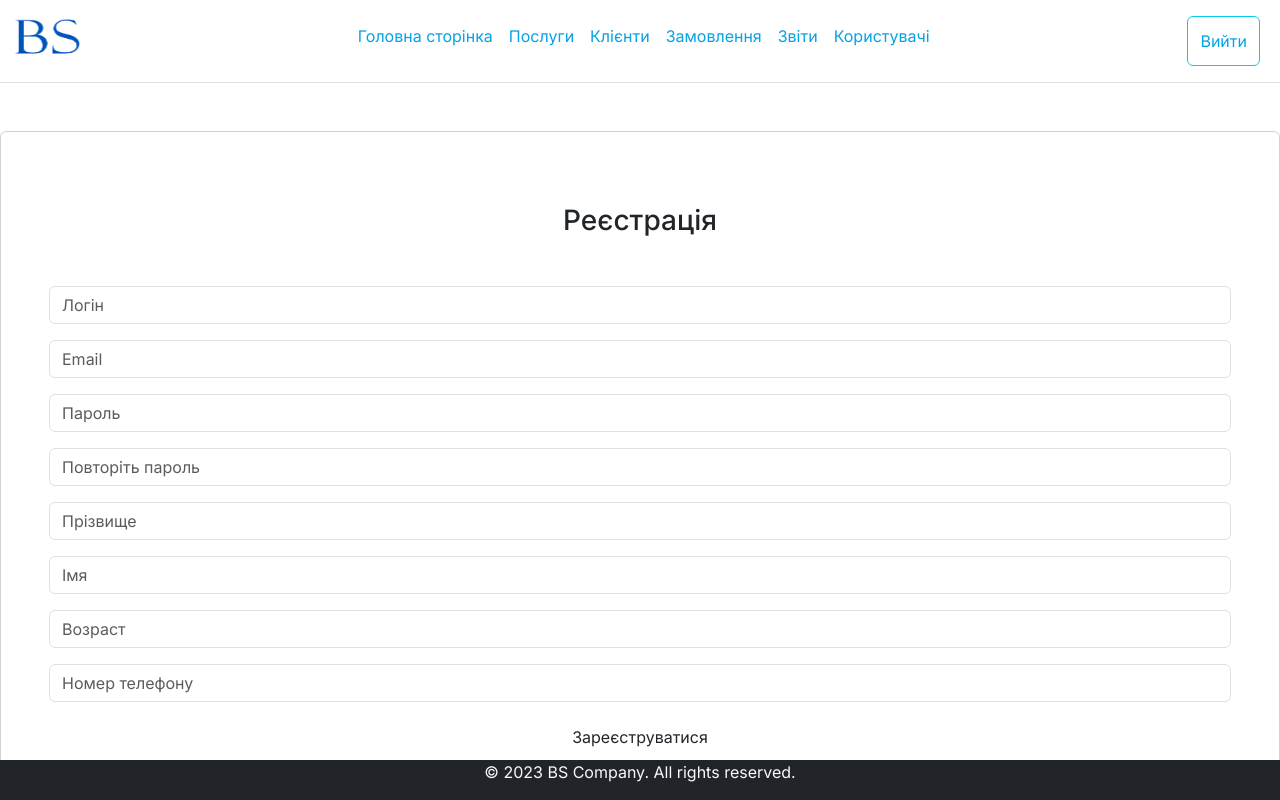
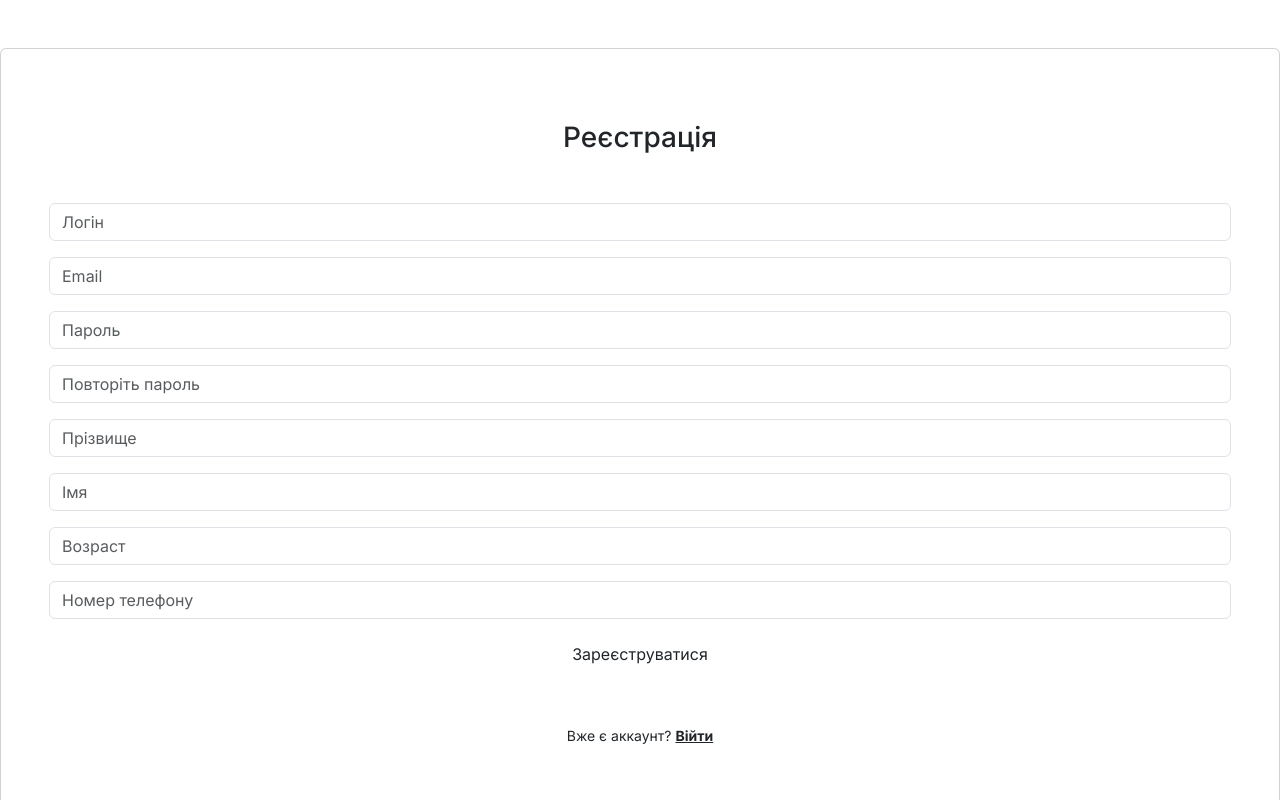
Before and after one commit to TiMur-know/course-work, a Next.js app: page /auth/register in a window 1280 px wide. Shown: the top 800 px of the page. Built offline with nearby package versions, Linux system fonts and the light colour scheme.

Commit message:
deleted:    src/app/auth/layout.js 	modified:   src/app/layout.js 	modified:   src/userContext.js

```diff
--- a/src/app/auth/layout.js
+++ /dev/null
@@ -1,9 +0,0 @@
-'use client'
-import { Inter } from 'next/font/google'
-import 'bootstrap/dist/css/bootstrap.css'
-import 'bootstrap/dist/css/bootstrap.min.css';
-import {React,ReactNode} from 'react';
-const inter = Inter({ subsets: ['latin'] })
-export default function Layou({ children }) {
-  return <body>{children}</body>
-}
--- a/src/app/layout.js
+++ b/src/app/layout.js
@@ -1,3 +1,4 @@
+'use client'
 import './globals.css'
 import { Inter } from 'next/font/google'
 import Header from "../header"
@@ -6,20 +7,22 @@ import 'bootstrap/dist/css/bootstrap.css'
 import 'bootstrap/dist/css/bootstrap.min.css';
 import { UserProvider } from '../userContext'
 const inter = Inter({ subsets: ['latin'] })
-
+import { usePathname } from 'next/navigation';
 export const metadata = {
   title: 'Create Next App',
   description: 'Generated by create next app',
 }
 
 export default function RootLayout({ children }) {
+  const pathname = usePathname();
+  const hideHeaderFooter = pathname === '/auth' || pathname === '/auth/register';
   return (
     <html lang="en">
       <body className={inter.className}>
         <UserProvider>
-          <Header/>
+          {!hideHeaderFooter && <Header />}
             {children}
-          <Footer/>
+          {!hideHeaderFooter && <Footer />}
         </UserProvider>
       </body>
     </html>
--- a/src/userContext.js
+++ b/src/userContext.js
@@ -6,7 +6,7 @@ const UserContext = createContext();
 
 const UserProvider = ({ children }) => {
   const user1 = { id: 1, username: 'user1', email: 'user1@example.com', password: 'password1', role: 'ADMIN' };
-  const [user, setUser] = useState(user1);
+  const [user, setUser] = useState();
 
   const loginUser = async(username,password) => {
     try {
```
